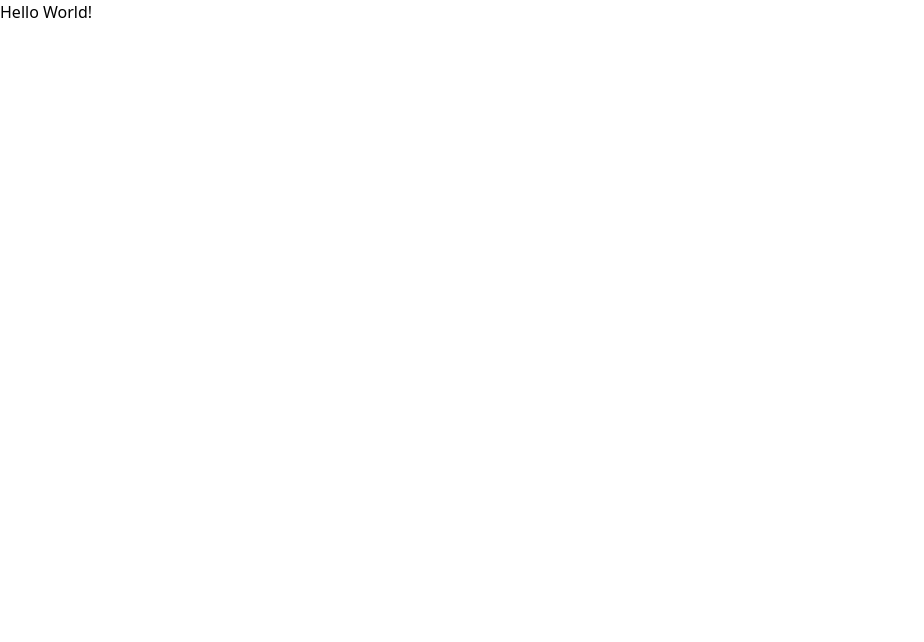
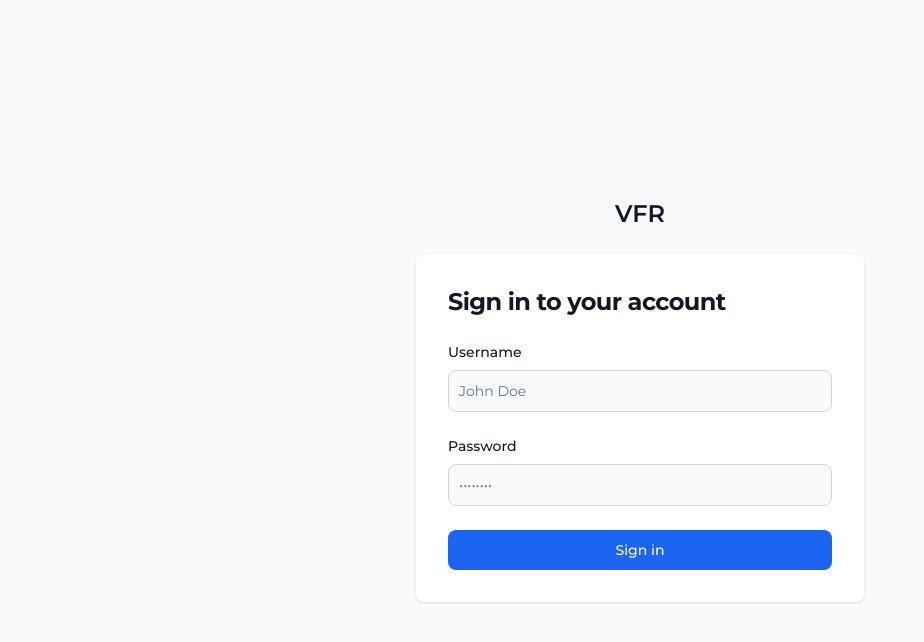
Before and after one commit to IRAKOZEAimeAubin/vfr-frontend, a Next.js app: page / in a window 1280 px wide. Shown: the top 642 px of the page, without its empty margins (0-924 px from the left). Built offline with nearby package versions, Linux system fonts and the light colour scheme.

Commit message:
feat: add login form

```diff
--- a/package.json
+++ b/package.json
@@ -17,6 +17,8 @@
     "axios": "^1.4.0",
     "eslint": "8.45.0",
     "eslint-config-next": "13.4.10",
+    "flowbite": "^1.7.0",
+    "flowbite-react": "^0.4.11",
     "next": "13.4.10",
     "postcss": "8.4.26",
     "react": "18.2.0",
--- /dev/null
+++ b/src/app/admin/page.tsx
@@ -0,0 +1 @@
+export default function Admin(){}
--- a/src/app/layout.tsx
+++ b/src/app/layout.tsx
@@ -1,5 +1,24 @@
 import './globals.css'
 import type { Metadata } from 'next'
+import { Montserrat, Roboto_Mono, Lora } from 'next/font/google'
+
+const montserrat = Montserrat( {
+  subsets: [ 'latin' ],
+  display: 'swap',
+  variable: '--font-montserrat'
+} )
+
+const robotoMono = Roboto_Mono( {
+  subsets: [ 'latin' ],
+  display: 'swap',
+  variable: '--font-roboto-mono'
+} )
+
+const lora = Lora( {
+  subsets: [ 'latin' ],
+  display: 'swap',
+  variable: '--font-lora'
+} )
 
 export const metadata: Metadata = {
   title: 'VFR',
@@ -12,7 +31,7 @@ export default function RootLayout({
   children: React.ReactNode
 }) {
   return (
-    <html lang='en'>
+    <html lang='en' className={`${ montserrat.variable } ${ robotoMono.variable } ${ lora.variable }`}>
       <body>{children}</body>
     </html>
   )
--- a/src/app/page.tsx
+++ b/src/app/page.tsx
@@ -1,7 +1,60 @@
-export default function Home() {
+export default function Login() {
   return (
     <main>
-      <h1>Hello World!</h1>
+      <section className='bg-gray-50'>
+        <div className='flex flex-col items-center justify-center px-6 py-8 mx-auto md:h-screen lg:py-0'>
+          <span className='flex items-center mb-6 text-2xl font-semibold text-gray-900'>
+            VFR
+          </span>
+          <div className='w-full bg-white rounded-lg shadow md:mt-0 sm:max-w-md xl:p-0'>
+            <div className='p-6 space-y-4 md:space-y-6 sm:p-8'>
+              <h1 className='text-xl font-bold leading-tight tracking-tight text-gray-900 md:text-2xl'>
+                Sign in to your account
+              </h1>
+              <form className='space-y-4 md:space-y-6' action='#'>
+                <div>
+                  <label
+                    htmlFor='username'
+                    className='block mb-2 text-sm font-medium text-gray-900'
+                  >
+                    Username
+                  </label>
+                  <input
+                    type='text'
+                    name='username'
+                    id='username'
+                    className='bg-gray-50 border border-gray-300 text-gray-900 sm:text-sm rounded-lg focus:ring-blue-600 focus:border-blue-600 block w-full p-2.5'
+                    placeholder='John Doe'
+                    required
+                  />
+                </div>
+                <div>
+                  <label
+                    htmlFor='password'
+                    className='block mb-2 text-sm font-medium text-gray-900'
+                  >
+                    Password
+                  </label>
+                  <input
+                    type='password'
+                    name='password'
+                    id='password'
+                    placeholder='••••••••'
+                    className='bg-gray-50 border border-gray-300 text-gray-900 sm:text-sm rounded-lg focus:ring-blue-600 focus:border-blue-600 block w-full p-2.5'
+                    required
+                  />
+                </div>
+                <button
+                  type='submit'
+                  className='w-full text-white bg-blue-600 hover:bg-blue-700 focus:ring-4 focus:outline-none focus:ring-blue-300 font-medium rounded-lg text-sm px-5 py-2.5 text-center'
+                >
+                  Sign in
+                </button>
+              </form>
+            </div>
+          </div>
+        </div>
+      </section>
     </main>
   )
 }
--- a/tailwind.config.js
+++ b/tailwind.config.js
@@ -7,12 +7,14 @@ module.exports = {
   ],
   theme: {
     extend: {
-      backgroundImage: {
-        'gradient-radial': 'radial-gradient(var(--tw-gradient-stops))',
-        'gradient-conic':
-          'conic-gradient(from 180deg at 50% 50%, var(--tw-gradient-stops))',
-      },
-    },
+      fontFamily: {
+        sans: [ 'var(--font-montserrat)' ],
+        mono: [ 'var(--font-roboto-mono)' ],
+        serif: [ 'var(--font-lora)' ]
+      }
+    }
   },
-  plugins: [],
+  plugins: [
+    require( 'flowbite/plugin' )
+  ],
 }
```
Also changed, not shown: src/app/admin/layout.tsx (added), src/app/admin/members/page.tsx (added), 1 other file (tests, documents, lock files or other folders).
